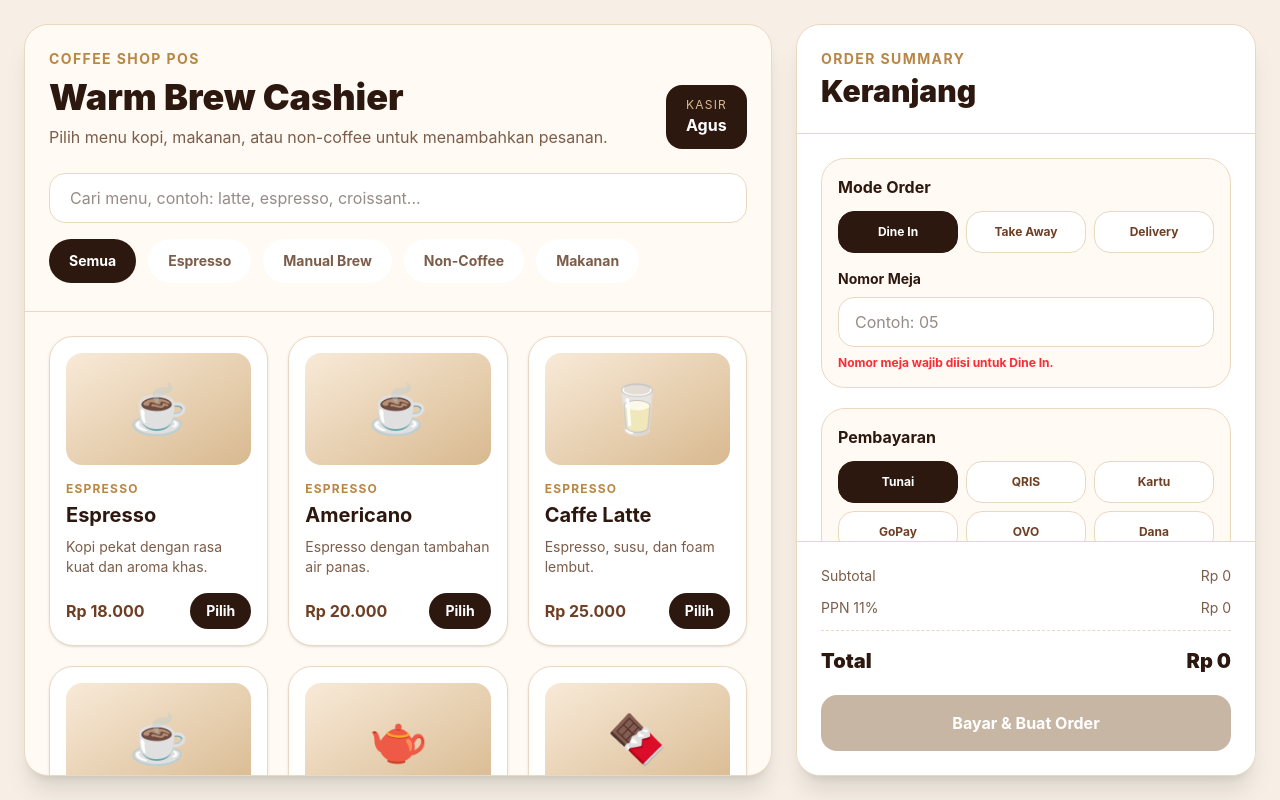
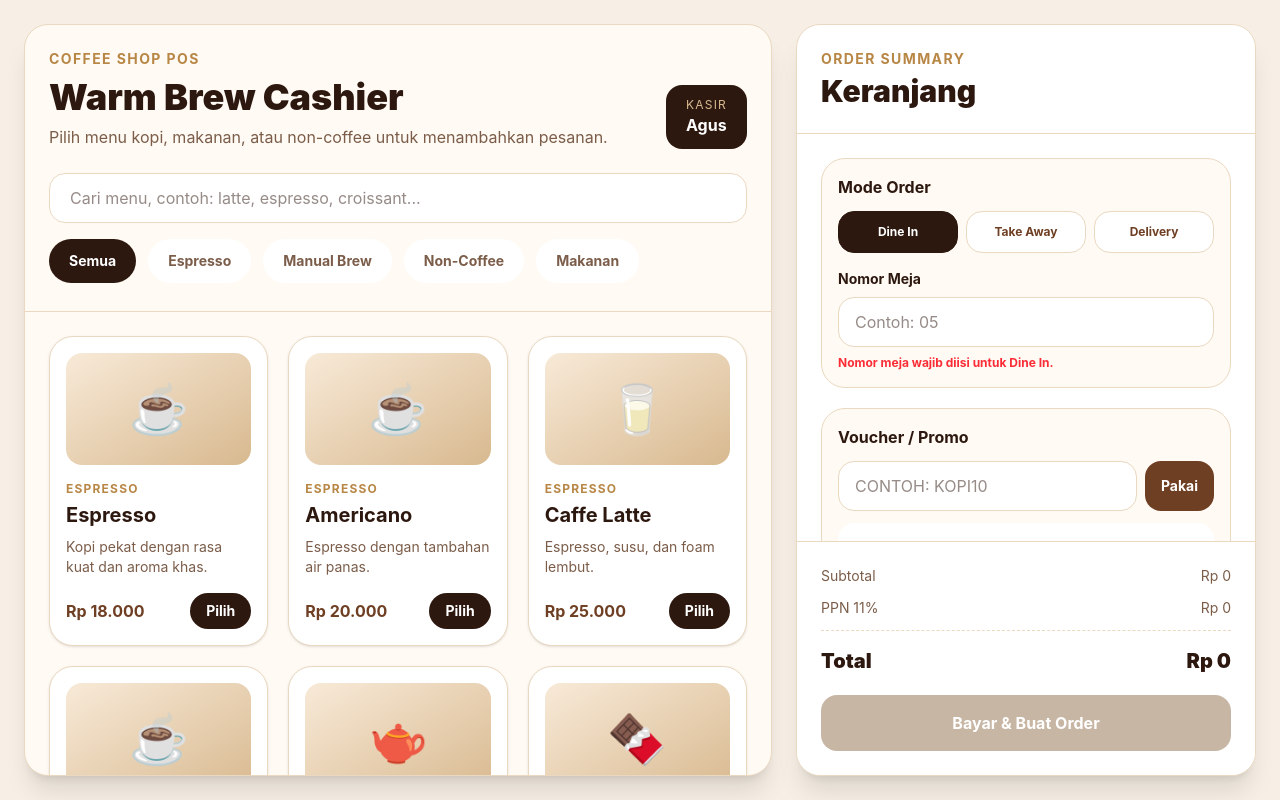
Before and after one commit to AlanMulik33/CoffeeShopp, a React (Vite) app: page / in a window 1280 px wide. Built offline with nearby package versions, Linux system fonts and the light colour scheme.

Commit message:
voucer diskon

```diff
--- a/src/components/CartPanel.jsx
+++ b/src/components/CartPanel.jsx
@@ -1,3 +1,4 @@
+import { vouchers } from '../data/vouchers'
 import { usePosStore } from '../store/posStore'
 
 const paymentMethods = ['Tunai', 'QRIS', 'Kartu', 'GoPay', 'OVO', 'Dana']
@@ -14,6 +15,10 @@ function CartPanel() {
   const paymentMethod = usePosStore((state) => state.paymentMethod)
   const cashPaid = usePosStore((state) => state.cashPaid)
 
+  const promoCode = usePosStore((state) => state.promoCode)
+  const appliedVoucher = usePosStore((state) => state.appliedVoucher)
+  const promoError = usePosStore((state) => state.promoError)
+
   const lastOrder = usePosStore((state) => state.lastOrder)
 
   const setOrderType = usePosStore((state) => state.setOrderType)
@@ -24,6 +29,10 @@ function CartPanel() {
 
   const setPaymentMethod = usePosStore((state) => state.setPaymentMethod)
   const setCashPaid = usePosStore((state) => state.setCashPaid)
+
+  const setPromoCode = usePosStore((state) => state.setPromoCode)
+  const applyVoucher = usePosStore((state) => state.applyVoucher)
+  const removeVoucher = usePosStore((state) => state.removeVoucher)
 
   const increaseQuantity = usePosStore((state) => state.increaseQuantity)
   const decreaseQuantity = usePosStore((state) => state.decreaseQuantity)
@@ -47,8 +56,28 @@ function CartPanel() {
     return total + item.price * item.quantity
   }, 0)
 
-  const tax = Math.round(subtotal * 0.11)
-  const total = subtotal + tax
+  const calculateDiscount = () => {
+    if (!appliedVoucher) {
+      return 0
+    }
+
+    if (appliedVoucher.type === 'nominal') {
+      return Math.min(appliedVoucher.value, subtotal)
+    }
+
+    const percentDiscount = Math.round(subtotal * (appliedVoucher.value / 100))
+
+    if (appliedVoucher.maxDiscount) {
+      return Math.min(percentDiscount, appliedVoucher.maxDiscount)
+    }
+
+    return percentDiscount
+  }
+
+  const discount = calculateDiscount()
+  const taxableAmount = Math.max(subtotal - discount, 0)
+  const tax = Math.round(taxableAmount * 0.11)
+  const total = taxableAmount + tax
 
   const cashPaidNumber = parseNumber(cashPaid)
   const change = paymentMethod === 'Tunai' ? cashPaidNumber - total : 0
@@ -72,6 +101,16 @@ function CartPanel() {
     setCashPaid(onlyNumber)
   }
 
+  const handleApplyVoucher = () => {
+    const normalizedCode = promoCode.trim().toUpperCase()
+
+    const foundVoucher = vouchers.find(
+      (voucher) => voucher.code === normalizedCode
+    )
+
+    applyVoucher(foundVoucher, subtotal)
+  }
+
   const handleCreateOrder = () => {
     if (!canCreateOrder) {
       return
@@ -79,6 +118,8 @@ function CartPanel() {
 
     createTemporaryOrder({
       subtotal,
+      discount,
+      taxableAmount,
       tax,
       total,
       cashPaid: paymentMethod === 'Tunai' ? cashPaidNumber : total,
@@ -204,6 +245,60 @@ function CartPanel() {
         </div>
 
         <div className="mt-5 rounded-3xl border border-[#ead8c0] bg-[#fffaf3] p-4">
+          <p className="mb-3 font-bold text-[#2d1810]">Voucher / Promo</p>
+
+          <div className="flex gap-2">
+            <input
+              type="text"
+              value={promoCode}
+              onChange={(event) => setPromoCode(event.target.value)}
+              placeholder="Contoh: KOPI10"
+              className="min-w-0 flex-1 rounded-2xl border border-[#ead8c0] bg-white px-4 py-3 text-[#2d1810] uppercase outline-none focus:border-[#b88746] focus:ring-4 focus:ring-[#ead8c0]"
+            />
+
+            <button
+              onClick={handleApplyVoucher}
+              className="rounded-2xl bg-[#6f3f24] px-4 py-3 text-sm font-bold text-white hover:bg-[#4b2818]"
+            >
+              Pakai
+            </button>
+          </div>
+
+          {appliedVoucher && (
+            <div className="mt-3 rounded-2xl bg-white p-4">
+              <div className="flex items-start justify-between gap-3">
+                <div>
+                  <p className="font-bold text-[#2d1810]">
+                    {appliedVoucher.name}
+                  </p>
+                  <p className="mt-1 text-xs text-[#7b5d4a]">
+                    Kode: {appliedVoucher.code}
+                  </p>
+                </div>
+
+                <button
+                  onClick={removeVoucher}
+                  className="text-sm font-bold text-red-500"
+                >
+                  Hapus
+                </button>
+              </div>
+            </div>
+          )}
+
+          {promoError && (
+            <p className="mt-2 text-xs font-bold text-red-500">
+              {promoError}
+            </p>
+          )}
+
+          <div className="mt-3 rounded-2xl bg-white p-4 text-xs text-[#7b5d4a]">
+            <p className="font-bold text-[#2d1810]">Kode uji coba:</p>
+            <p>KOPI10, HEMAT5000, LATTE20</p>
+          </div>
+        </div>
+
+        <div className="mt-5 rounded-3xl border border-[#ead8c0] bg-[#fffaf3] p-4">
           <p className="mb-3 font-bold text-[#2d1810]">Pembayaran</p>
 
           <div className="grid grid-cols-3 gap-2">
@@ -243,18 +338,11 @@ function CartPanel() {
                 </div>
 
                 <div className="mt-2 flex items-center justify-between font-bold">
-                  <span
-                    className={
-                      change < 0 ? 'text-red-500' : 'text-[#2d1810]'
-                    }
-                  >
+                  <span className={change < 0 ? 'text-red-500' : 'text-[#2d1810]'}>
                     Kembalian
                   </span>
-                  <span
-                    className={
-                      change < 0 ? 'text-red-500' : 'text-[#6f3f24]'
-                    }
-                  >
+
+                  <span className={change < 0 ? 'text-red-500' : 'text-[#6f3f24]'}>
                     {change < 0
                       ? `Kurang ${formatCurrency(Math.abs(change))}`
                       : formatCurrency(change)}
@@ -383,6 +471,13 @@ function CartPanel() {
             <span>{formatCurrency(subtotal)}</span>
           </div>
 
+          {discount > 0 && (
+            <div className="flex items-center justify-between text-sm font-bold text-green-700">
+              <span>Diskon</span>
+              <span>-{formatCurrency(discount)}</span>
+            </div>
+          )}
+
           <div className="flex items-center justify-between text-sm text-[#7b5d4a]">
             <span>PPN 11%</span>
             <span>{formatCurrency(tax)}</span>
--- a/src/components/ReceiptModal.jsx
+++ b/src/components/ReceiptModal.jsx
@@ -154,6 +154,15 @@ function ReceiptModal() {
                     <span>{formatCurrency(lastOrder.subtotal)}</span>
                 </div>
 
+                {lastOrder.voucher && (
+                    <div className="flex justify-between">
+                    <span className="text-[#7b5d4a]">
+                        Diskon ({lastOrder.voucher.code})
+                    </span>
+                    <span>-{formatCurrency(lastOrder.discount)}</span>
+                    </div>
+                )}
+
                 <div className="flex justify-between">
                     <span className="text-[#7b5d4a]">PPN 11%</span>
                     <span>{formatCurrency(lastOrder.tax)}</span>
--- /dev/null
+++ b/src/data/vouchers.js
@@ -0,0 +1,26 @@
+export const vouchers = [
+  {
+    code: 'KOPI10',
+    name: 'Diskon Kopi 10%',
+    type: 'percent',
+    value: 10,
+    minimumPurchase: 0,
+    maxDiscount: 15000,
+  },
+  {
+    code: 'HEMAT5000',
+    name: 'Hemat Rp 5.000',
+    type: 'nominal',
+    value: 5000,
+    minimumPurchase: 0,
+    maxDiscount: null,
+  },
+  {
+    code: 'LATTE20',
+    name: 'Promo Latte 20%',
+    type: 'percent',
+    value: 20,
+    minimumPurchase: 50000,
+    maxDiscount: 20000,
+  },
+]
--- a/src/store/posStore.jsx
+++ b/src/store/posStore.jsx
@@ -11,6 +11,10 @@ export const usePosStore = create((set, get) => ({
 
   paymentMethod: 'Tunai',
   cashPaid: '',
+
+  promoCode: '',
+  appliedVoucher: null,
+  promoError: '',
 
   nextQueueNumber: 1,
   lastOrder: null,
@@ -40,6 +44,53 @@ export const usePosStore = create((set, get) => ({
     }),
 
   setCashPaid: (cashPaid) => set({ cashPaid }),
+
+  setPromoCode: (promoCode) =>
+    set({
+      promoCode,
+      promoError: '',
+    }),
+
+  applyVoucher: (voucher, subtotal) => {
+    if (!voucher) {
+      set({
+        appliedVoucher: null,
+        promoError: 'Kode voucher tidak ditemukan.',
+      })
+      return
+    }
+
+    if (subtotal <= 0) {
+      set({
+        appliedVoucher: null,
+        promoError: 'Tambahkan produk dulu sebelum memakai voucher.',
+      })
+      return
+    }
+
+    if (subtotal < voucher.minimumPurchase) {
+      set({
+        appliedVoucher: null,
+        promoError: `Minimal belanja untuk voucher ini adalah Rp ${voucher.minimumPurchase.toLocaleString(
+          'id-ID'
+        )}.`,
+      })
+      return
+    }
+
+    set({
+      appliedVoucher: voucher,
+      promoCode: voucher.code,
+      promoError: '',
+    })
+  },
+
+  removeVoucher: () =>
+    set({
+      promoCode: '',
+      appliedVoucher: null,
+      promoError: '',
+    }),
 
   closeReceipt: () => set({ receiptOpen: false }),
 
@@ -122,7 +173,14 @@ export const usePosStore = create((set, get) => ({
       cart: state.cart.filter((item) => item.cartKey !== cartKey),
     })),
 
-  clearCart: () => set({ cart: [] }),
+  clearCart: () =>
+    set({
+      cart: [],
+      promoCode: '',
+      appliedVoucher: null,
+      promoError: '',
+      cashPaid: '',
+    }),
 
   createTemporaryOrder: (summary) => {
     const state = get()
@@ -138,8 +196,11 @@ export const usePosStore = create((set, get) => ({
       deliveryAddress: state.deliveryAddress,
       items: state.cart,
       subtotal: summary.subtotal,
+      discount: summary.discount,
+      taxableAmount: summary.taxableAmount,
       tax: summary.tax,
       total: summary.total,
+      voucher: state.appliedVoucher,
       paymentMethod: state.paymentMethod,
       cashPaid: summary.cashPaid,
       change: summary.change,
@@ -156,6 +217,9 @@ export const usePosStore = create((set, get) => ({
       customerPhone: '',
       deliveryAddress: '',
       cashPaid: '',
+      promoCode: '',
+      appliedVoucher: null,
+      promoError: '',
     })
 
     return newOrder
```
Lines whose indentation alone changed are shown as unchanged.
